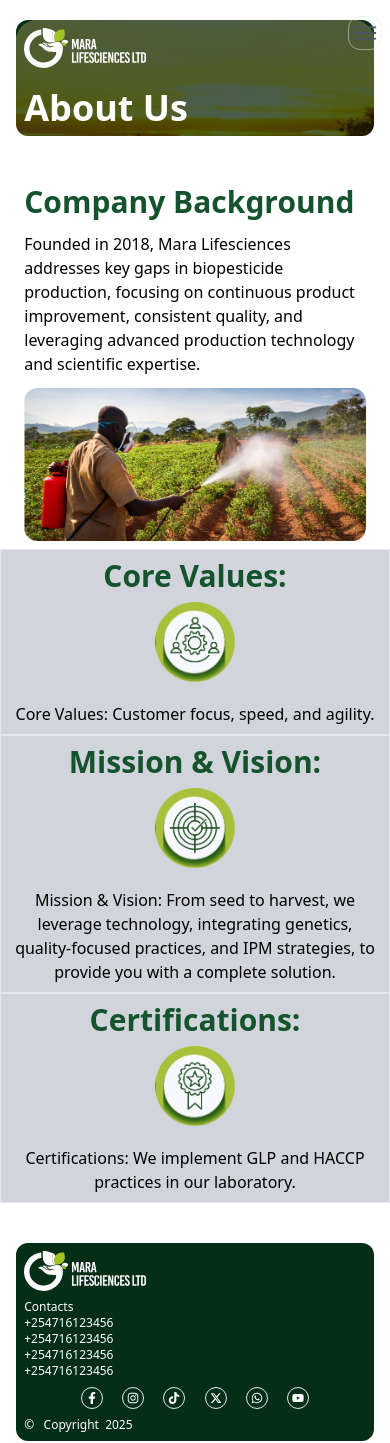
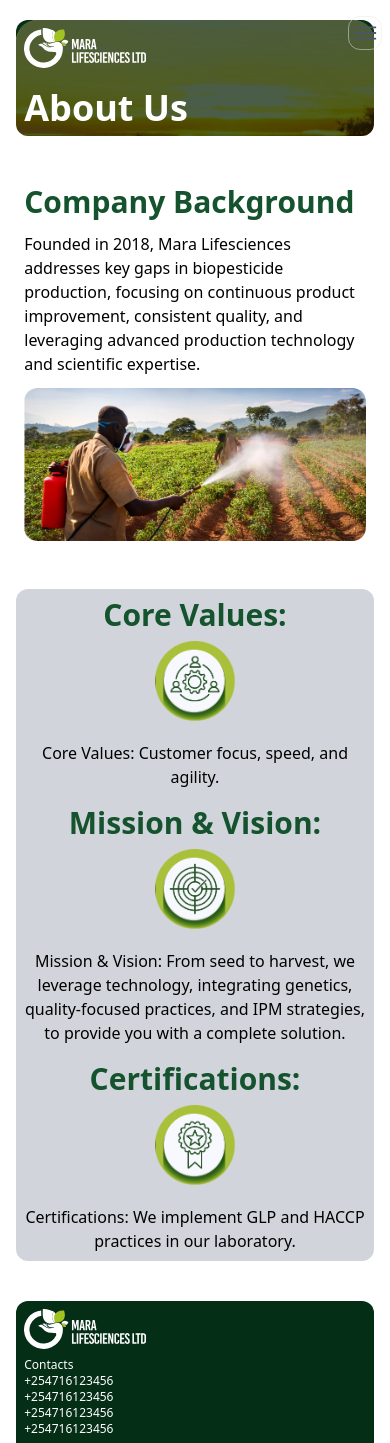
Before and after one commit to tjay1760/mara-life, a React (Vite) app: page /about in a window 390 px wide. Shown: the top 1443 px of the page. Built offline with nearby package versions, Linux system fonts and the light colour scheme.

Commit message:
enhance styling of Descriptions component for improved layout and responsiveness

```diff
--- a/src/components/About/Descriptions.jsx
+++ b/src/components/About/Descriptions.jsx
@@ -22,9 +22,9 @@ const values = [
 ]
 const Descriptions = () => {
   return (
-    <div className='descriptions-holder bg-gray-300'>
+    <div className='descriptions-holder w-11/12 rounded-xl mx-auto bg-gray-300 md:flex mt-10'>
         {values.map((value, index) => (
-            <div key={index} className='description border flex flex-col items-center gap-2 p-2'>
+            <div key={index} className='description flex flex-col items-center gap-2 p-2'>
                 <h1 className='text-3xl font-bold text-green-900'>{value.title}</h1>
                 <img src={value.img} className='h-20'/>
                 <p className='statement mt-3 text-center'>{value.description}</p>
```
